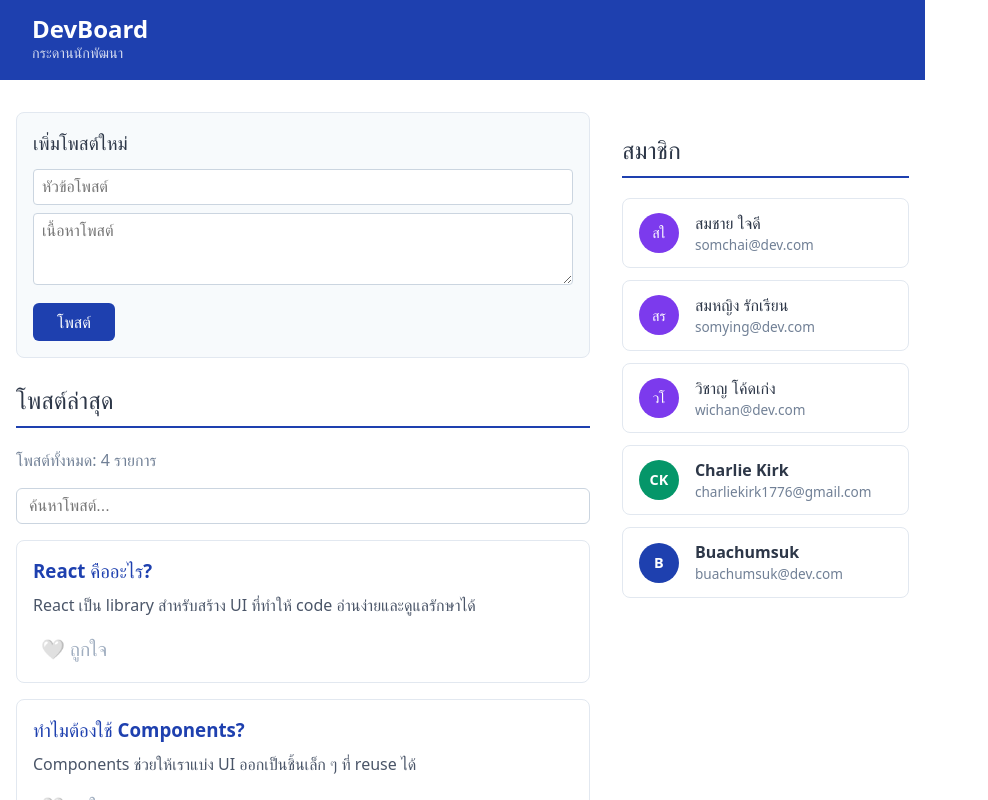
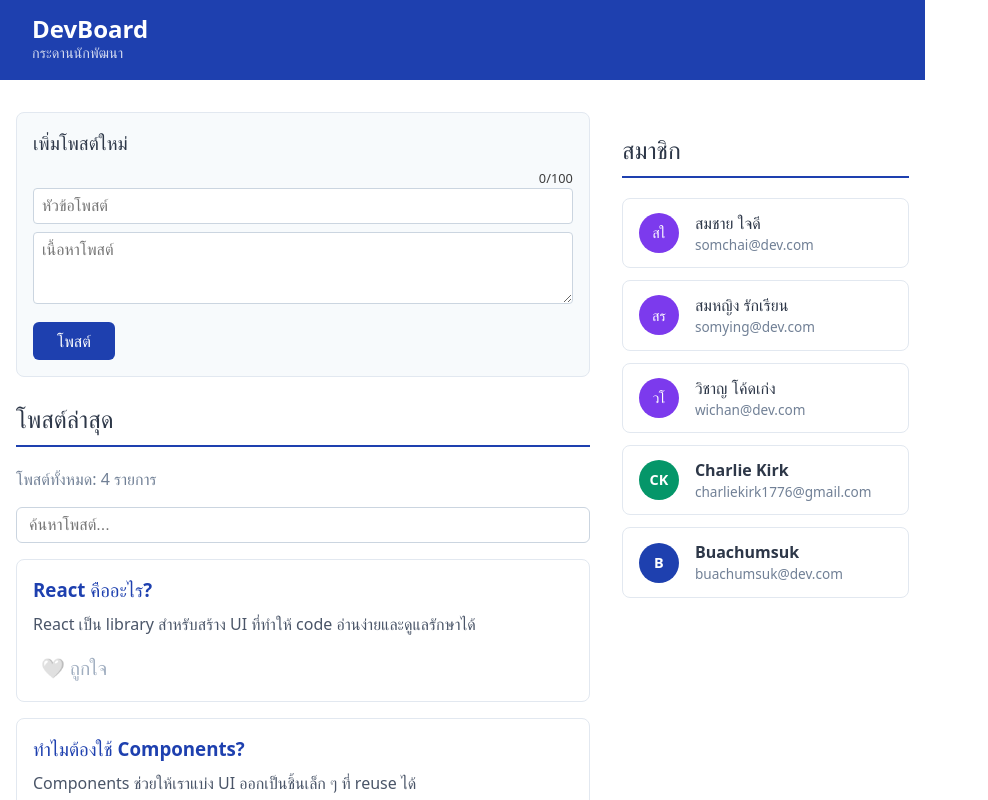
Before and after one commit to 67160390/devboard-67160390, a React (Vite) app: page / in a window 1280 px wide. Shown: the top 800 px of the page, without its empty margins (0-988 px from the left). Built offline with nearby package versions, Linux system fonts and the light colour scheme.

Commit message:
feat: task2 challenge1 - add character counter

```diff
--- a/src/components/AddPostForm.jsx
+++ b/src/components/AddPostForm.jsx
@@ -28,9 +28,20 @@ function AddPostForm({ onAddPost }) {
         เพิ่มโพสต์ใหม่
       </h3>
 
+      <div
+        style={{
+          textAlign: "right",
+          fontSize: "0.8rem",
+          color: title.length > 90 ? "red" : "#3d3d3d",
+        }}
+      >
+        {title.length}/100
+      </div>
+
       <input
         type="text"
         placeholder="หัวข้อโพสต์"
+        maxLength={100}
         value={title}
         onChange={(e) => setTitle(e.target.value)}
         style={{
```
